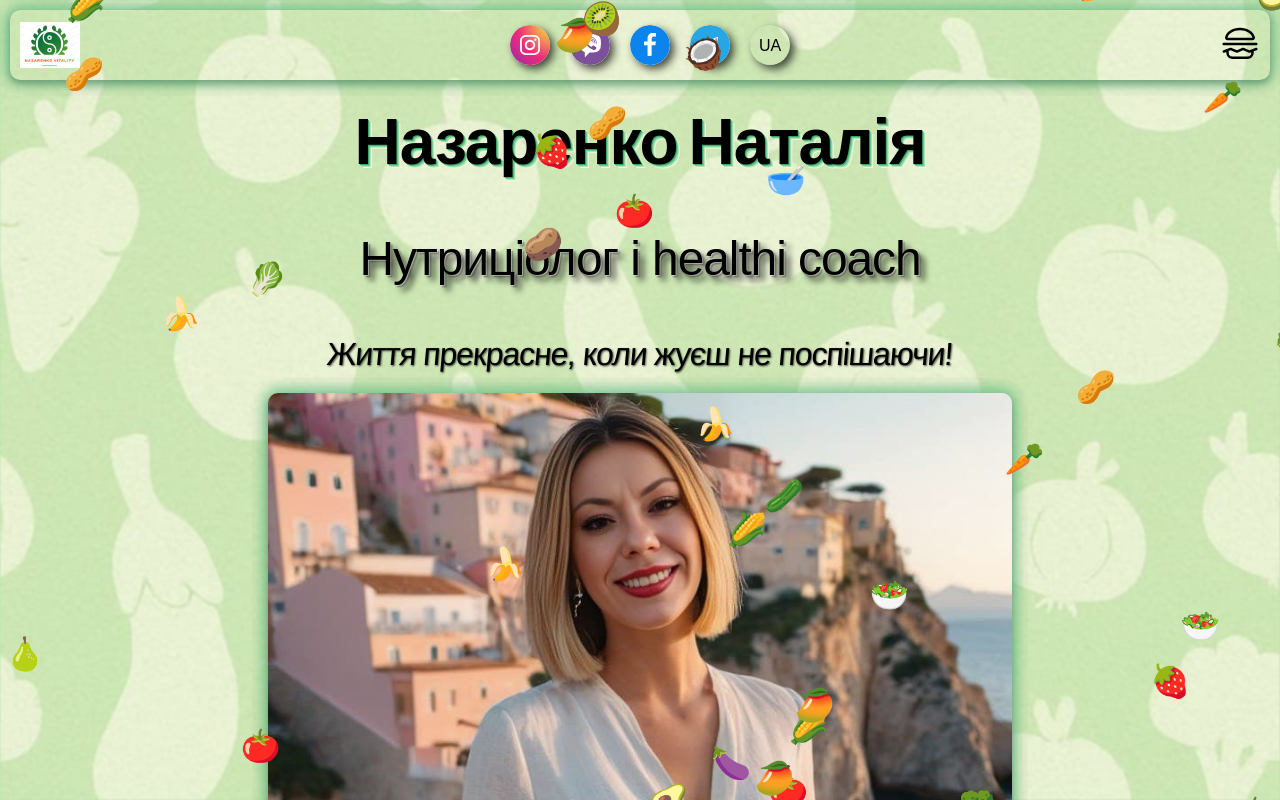
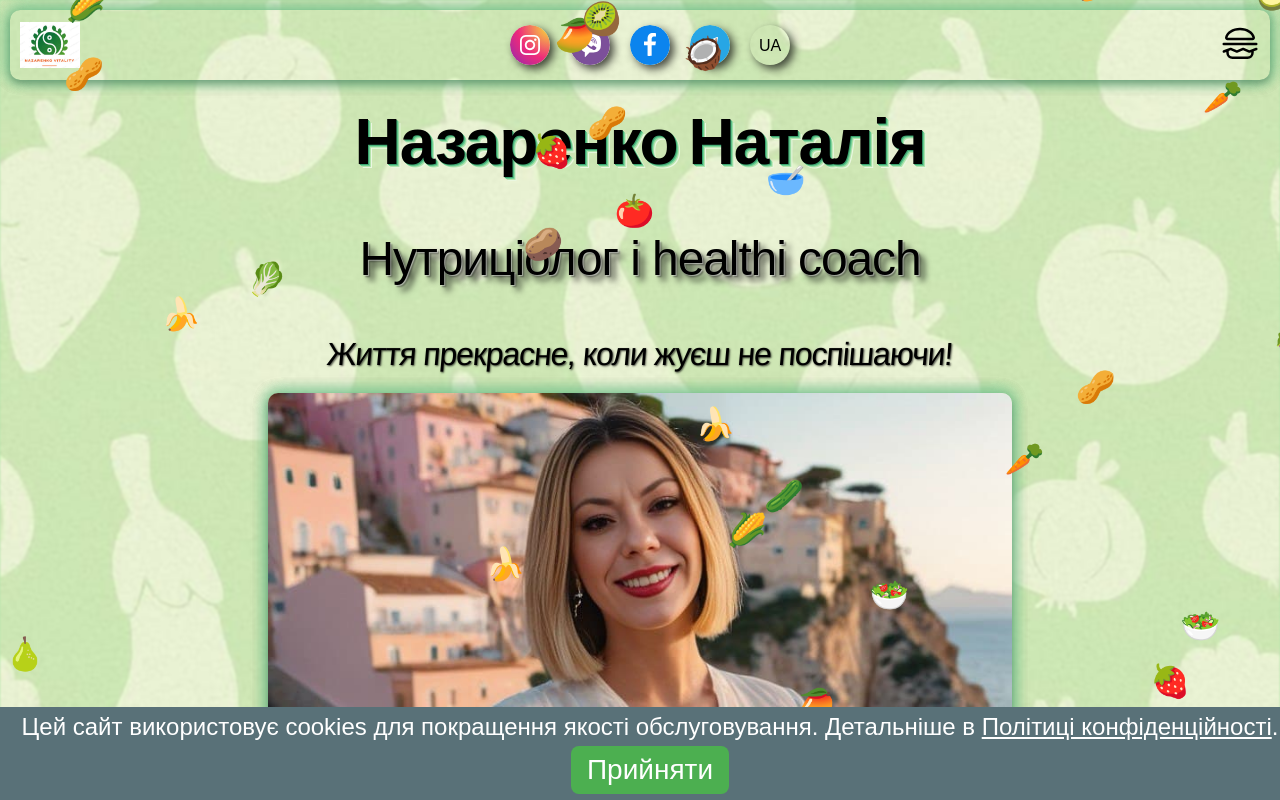
Before and after one commit to costiantynsnaider35/nazarenko.vitality, a React (Vite) app: page / in a window 1280 px wide. Built offline with nearby package versions, Linux system fonts and the light colour scheme.

Commit message:
сделал куки

```diff
--- a/package.json
+++ b/package.json
@@ -14,6 +14,7 @@
     "framer-motion": "^12.6.2",
     "i18next": "^24.2.3",
     "react": "^19.0.0",
+    "react-cookie-consent": "^9.0.0",
     "react-dom": "^19.0.0",
     "react-hot-toast": "^2.5.2",
     "react-i18next": "^15.4.1",
--- a/src/App.jsx
+++ b/src/App.jsx
@@ -9,6 +9,7 @@ import { motion, AnimatePresence } from "framer-motion";
 import { Route, Routes, useLocation } from "react-router-dom";
 import "./i18n.js";
 import "./App.css";
+import CookieConsent from "./components/CookieConsent/CookieConsent.jsx";
 
 const HomePage = lazy(() => import("./pages/HomePage/HomePage.jsx"));
 const AboutMePage = lazy(() => import("./pages/AboutMePage/AboutMePage.jsx"));
@@ -67,6 +68,7 @@ const App = () => {
           </motion.div>
         </AnimatePresence>
       </Suspense>
+      <CookieConsent />
     </div>
   );
 };
--- /dev/null
+++ b/src/components/CookieConsent/CookieConsent.jsx
@@ -0,0 +1,37 @@
+import { useState, useEffect } from "react";
+import s from "./CookieConsent.module.css";
+import { useTranslation } from "react-i18next";
+
+const CookieConsent = () => {
+  const [isVisible, setIsVisible] = useState(false);
+  const { t } = useTranslation();
+
+  useEffect(() => {
+    const cookieConsent = localStorage.getItem("cookieConsent");
+    if (!cookieConsent) {
+      setIsVisible(true);
+    }
+  }, []);
+
+  const handleAcceptCookies = () => {
+    localStorage.setItem("cookieConsent", "true");
+    setIsVisible(false);
+  };
+
+  if (!isVisible) return null;
+
+  return (
+    <div className={s.cookieConsent}>
+      <p>
+        {t("cookieConsent.text")}
+        <a href="/privacy-policy" target="_blank">
+          {t("cookieConsent.privacyPolicy")}
+        </a>
+        .
+      </p>
+      <button onClick={handleAcceptCookies}>{t("cookieConsent.accept")}</button>
+    </div>
+  );
+};
+
+export default CookieConsent;
--- /dev/null
+++ b/src/components/CookieConsent/CookieConsent.module.css
@@ -0,0 +1,57 @@
+.cookieConsent {
+  position: fixed;
+  bottom: 0;
+  left: 0;
+  width: 100%;
+  background: #597178;
+  color: white;
+  padding: 6px 10px;
+  z-index: 1000;
+  display: flex;
+  flex-direction: column;
+  align-items: center;
+  justify-content: center;
+}
+.cookieConsent p {
+  font-size: 12px;
+  font-weight: 500;
+  text-align: center;
+}
+
+.cookieConsent a {
+  color: #ffffff;
+  text-decoration: underline;
+}
+
+.cookieConsent button {
+  background: #4caf50;
+  color: white;
+  border: none;
+  padding: 8px 16px;
+  font-size: 14px;
+  border-radius: 8px;
+  cursor: pointer;
+  margin-top: 5px;
+}
+
+.cookieConsent button :hover {
+  background: #45a049;
+}
+@media screen and (min-width: 768px) {
+  .cookieConsent p {
+    font-size: 24px;
+  }
+
+  .cookieConsent button {
+    font-size: 28px;
+  }
+}
+@media screen and (min-width: 1440px) {
+  .cookieConsent p {
+    font-size: 16px;
+  }
+
+  .cookieConsent button {
+    font-size: 18px;
+  }
+}
--- a/src/locales/en.json
+++ b/src/locales/en.json
@@ -141,5 +141,10 @@
       "image": "/serv9.jpeg",
       "link": "https://secure.wayforpay.com/button/b8f40a09335af"
     }
-  ]
+  ],
+  "cookieConsent": {
+    "text": "This website uses cookies to improve service quality. Learn more in the ",
+    "privacyPolicy": "Privacy Policy",
+    "accept": "Accept"
+  }
 }
--- a/src/locales/ru.json
+++ b/src/locales/ru.json
@@ -141,5 +141,10 @@
       "image": "/serv9.jpeg",
       "link": "https://secure.wayforpay.com/button/b8f40a09335af"
     }
-  ]
+  ],
+  "cookieConsent": {
+    "text": "Этот сайт использует cookies для улучшения качества обслуживания. Подробнее в ",
+    "privacyPolicy": "Политике конфиденциальности",
+    "accept": "Принять"
+  }
 }
--- a/src/locales/ua.json
+++ b/src/locales/ua.json
@@ -141,5 +141,10 @@
       "image": "/serv9.jpeg",
       "link": "https://secure.wayforpay.com/button/b8f40a09335af"
     }
-  ]
+  ],
+  "cookieConsent": {
+    "text": "Цей сайт використовує cookies для покращення якості обслуговування. Детальніше в ",
+    "privacyPolicy": "Політиці конфіденційності",
+    "accept": "Прийняти"
+  }
 }
```
Also changed, not shown: 1 other file (tests, documents, lock files or other folders).
